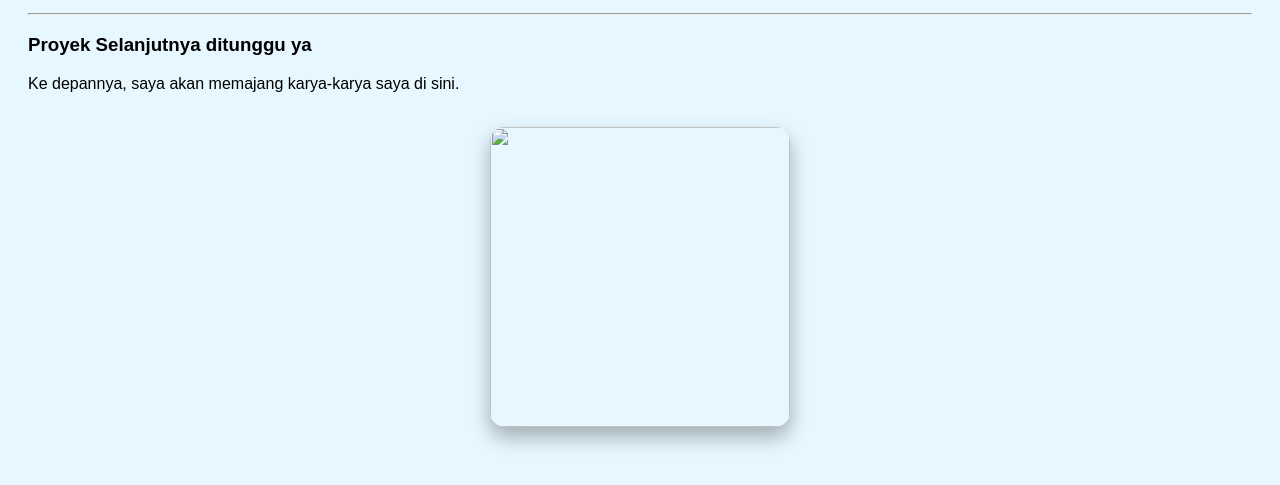
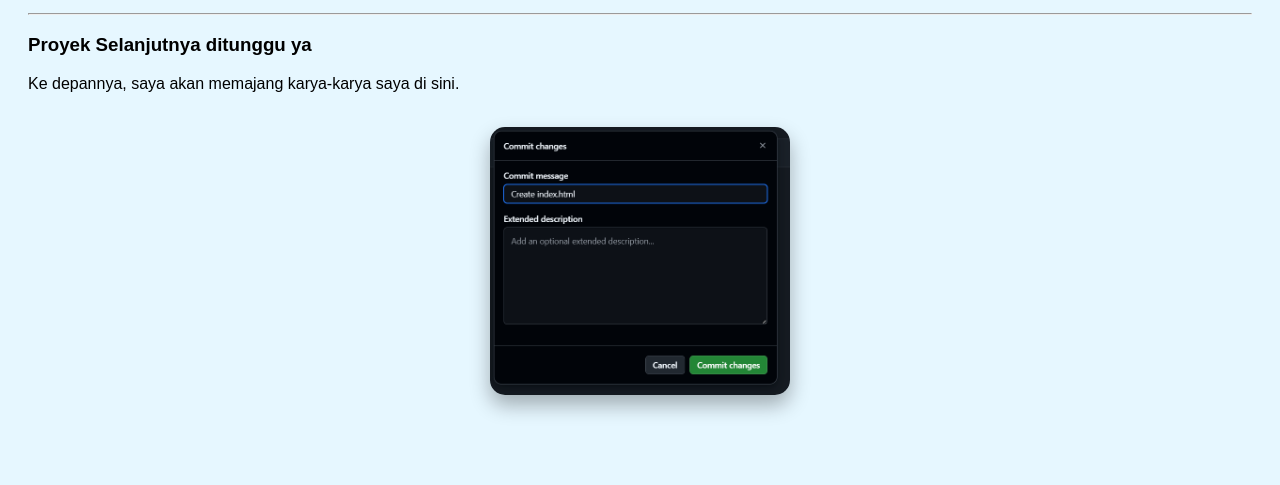
Before and after one commit to alengimang348-source/belajar-hosting, a plain HTML site: page index.html in a window 1280 px wide. Shown: the part 107-592 px from the top of the page. Drawn offline with Linux system fonts and the light colour scheme.

Commit message:
Update index.html

```diff
--- a/index.html
+++ b/index.html
@@ -23,4 +23,4 @@
 <h3>Proyek Selanjutnya ditunggu ya</h3>
 <p>Ke depannya, saya akan memajang karya-karya saya di sini.</p>
 <br>
-<img src="fotoku.jpg.jpeg" width="300">
+<img src="fotoku.png" width="300">
```
